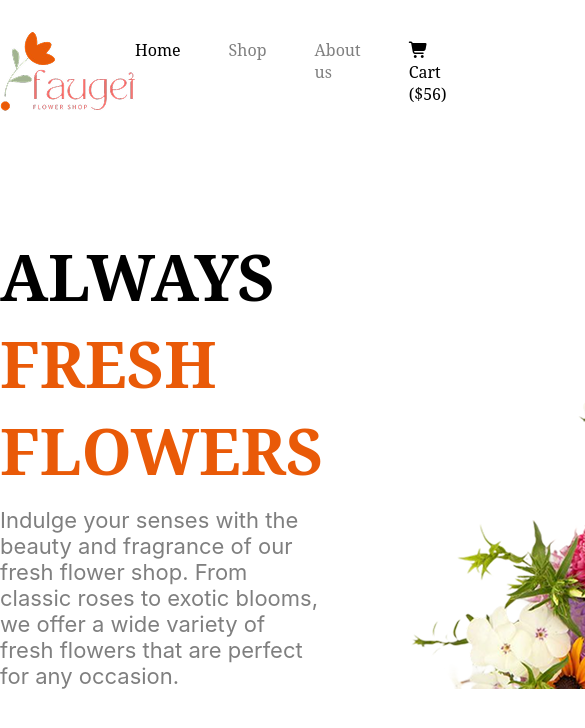
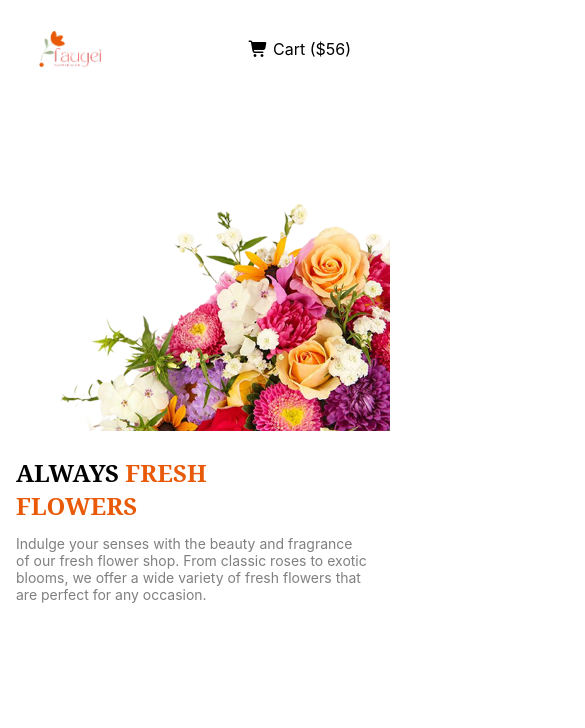
Before and after one commit to Shaharia4455/B12A02-Responsive-Flowers, a plain HTML site: page index.html in a window 390 px wide. Shown: the top 728 px of the page, 585 px wide, since content can reach past the window. Drawn offline with Linux system fonts and the light colour scheme.

Commit message:
navber & banner section responsive

```diff
--- a/index.html
+++ b/index.html
@@ -11,20 +11,14 @@
   <body class="contain noto-serif-font">
     <header>
       <nav class="navber">
-        <img src="./assets/logo.png" alt="This is a logo for the website">
-          <ul class="nav-links">
-          <li class="nav-item"><a href="" class="nav-link dark">Home</a></li>
-            <a href="" class="nav-link dark-gray">Shop</a>
-          </li>
-          <li class="nav-item">
-            <a href="" class="nav-link dark-gray">About us</a>
-          </li>
-          <li class="nav-item">
-            <a href="" class="nav-link dark"
+        <img class="nav-logo" src="./assets/logo.png" alt="This is a logo for the website">
+          <ul class="nav-links inter-font">
+          <li class="nav-item home"><a href="" class="nav-link dark">Home</a></li>
+          <li class="nav-item home"><a href="" class="nav-link dark-gray">Shop</a></li>
+          <li class="nav-item home"><a href="" class="nav-link dark-gray">About us</a></li>
+          <li class="nav-item"><a href="" class="nav-link dark"
               ><span><i class="fa-solid fa-cart-shopping"></i> </span>Cart
-              ($56)</a
-            >
-          </li>
+              ($56)</a></li>
         </ul>
       </nav>
     </header>
@@ -32,17 +26,21 @@
       <!-- Banner Section  -->
       <section>
         <div class="banner">
-          <div >
-            <h1>ALWAYS <span class="primary-color">FRESH FLOWERS</span></h1>
-            <p class="inter-font dark-gray">
+           <div class="banner-left">
+            <h1 class="heading">ALWAYS <span class="primary-color">FRESH<br>FLOWERS</span></h1>
+            <p class=" banner-p pregraph inter-font dark-gray">
               Indulge your senses with the beauty and fragrance of our fresh
               flower shop. From classic roses to exotic blooms, we offer a wide
               variety of fresh flowers that are perfect for any occasion.
             </p>
           </div>
-          <div><img src="./assets/hero-flower.png" alt="" /></div>
-        </div>
+          <div class="banner-right"><img class="banner-img" src="./assets/hero-flower.png" alt="" /></div>
+          </div>
       </section>
+      <!-- Our Plants sections -->
+       <section>
+
+       </section>
     </main>
     <footer></footer>
   </body>
--- a/styles/style.css
+++ b/styles/style.css
@@ -58,14 +58,57 @@
     align-items: end;
 }
 
-.banner h1{
+.heading{
     font-weight: bold;
     font-size: 64px;
 }
 .banner img{
     display: block;
 }
-.banner p{
+.pregraph{
     font-size: 22px;
     margin-top: 13px;
 }
+
+
+
+ @media screen and (max-width: 576px) {
+    /* navber & banner */
+     .home{
+        display: none;
+    }
+    .navber{
+        width: 80%;
+        margin: 30px 16px;
+        text-align: center;
+        margin: auto;
+        align-content: center;
+    }
+    .banner{
+        flex-direction: column-reverse;
+    }
+    .nav-logo{
+        width: 63px;
+        height: 38px;
+    }
+     .banner-img{
+        width: 100%;
+     }
+     .heading{
+        font-size: 24px;
+        font-weight: 700;
+        line-height: 33px;
+        letter-spacing: 0%;
+        text-align: left;
+        margin: 25px 16px 13px;
+     }
+     .banner-p{
+        font-size: 14px;
+        font-weight: 400;
+        width: 90%;
+        margin: auto 16px;
+        text-align: left;
+     }
+
+
+ }
```
